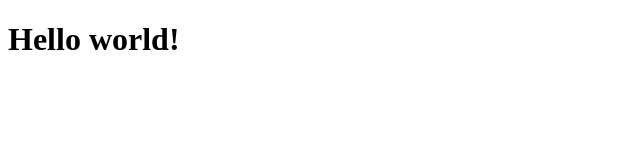
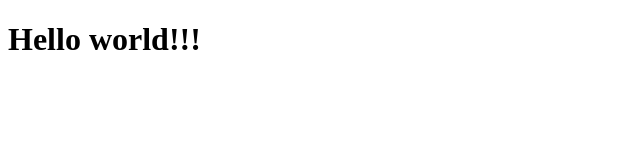
Before and after one commit to krendeleno/hw8_infrastructure, a website: page index.html in a window 1280 px wide. Shown: the full height of the page, 0-640 px from the left. Drawn offline with Linux system fonts and the light colour scheme.

Commit message:
Еще одно важное изменение в index.html

```diff
--- a/index.html
+++ b/index.html
@@ -5,6 +5,6 @@
     <title>Домашка по инфраструктуре</title>
 </head>
 <body>
-<h1>Hello world!</h1>
+<h1>Hello world!!!</h1>
 </body>
 </html>
```
